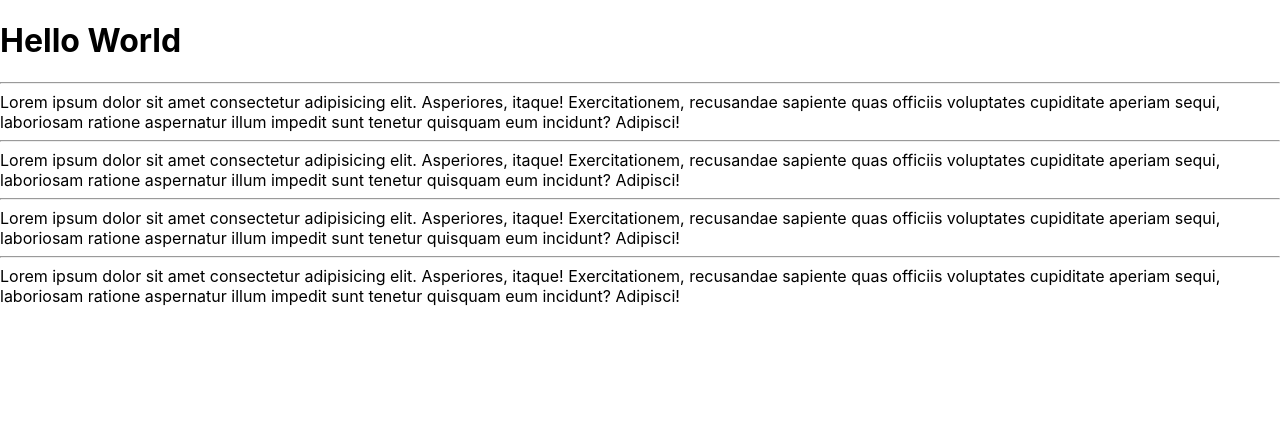
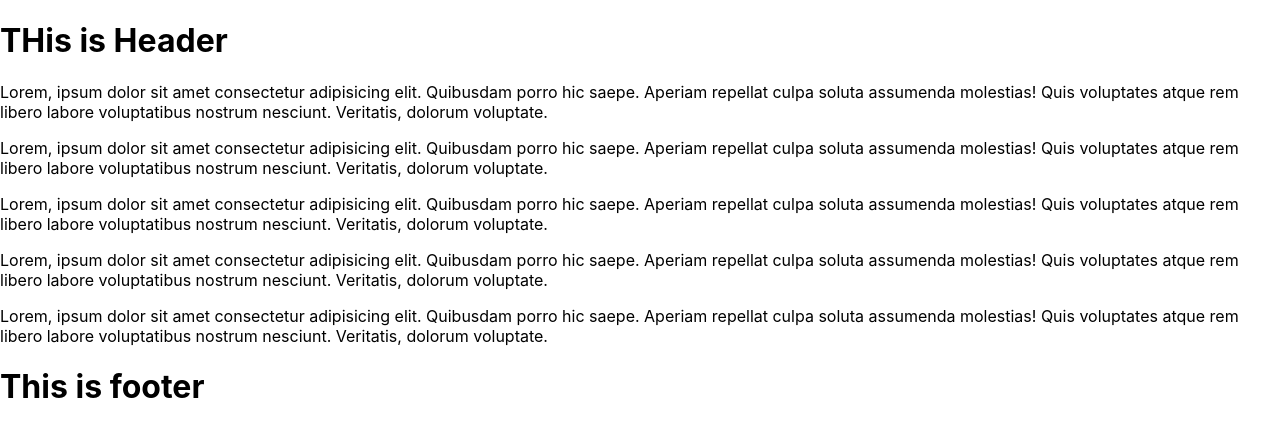
Before and after one commit to dac-23/my-react-project, a React (Create React App) app: page / in a window 1280 px wide. Shown: the top 436 px of the page. Built offline with nearby package versions, Linux system fonts and the light colour scheme.

Commit message:
more and more user defined tag

```diff
--- a/src/App.js
+++ b/src/App.js
@@ -4,15 +4,13 @@
 function App() {
   return (
     <div>
-      <h1>Hello World</h1>
-      <hr />
       <Header />
-      <hr />
-      <Header />
-      <hr />
-      <Header />
-      <hr />
-      <Header />
+      <MainBody />
+      <MainBody />
+      <MainBody />
+      <MainBody />
+      <MainBody />
+      <Footer />
     </div>
   );
 }
@@ -22,10 +20,28 @@ function App() {
 function Header() {
   return (
     <div>
-      Lorem ipsum dolor sit amet consectetur adipisicing elit. Asperiores,
-      itaque! Exercitationem, recusandae sapiente quas officiis voluptates
-      cupiditate aperiam sequi, laboriosam ratione aspernatur illum impedit sunt
-      tenetur quisquam eum incidunt? Adipisci!
+      <h1>THis is Header</h1>
+    </div>
+  );
+}
+
+function MainBody() {
+  return (
+    <div>
+      <p>
+        Lorem, ipsum dolor sit amet consectetur adipisicing elit. Quibusdam
+        porro hic saepe. Aperiam repellat culpa soluta assumenda molestias! Quis
+        voluptates atque rem libero labore voluptatibus nostrum nesciunt.
+        Veritatis, dolorum voluptate.
+      </p>
+    </div>
+  );
+}
+
+function Footer() {
+  return (
+    <div>
+      <h1>This is footer</h1>
     </div>
   );
 }
```
